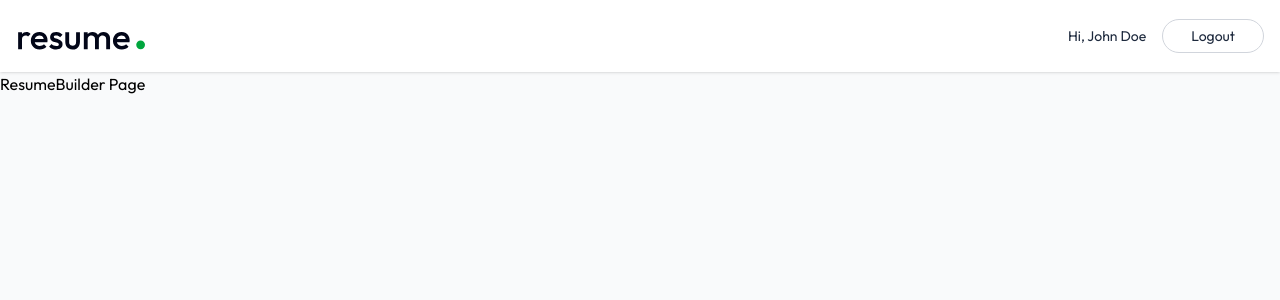
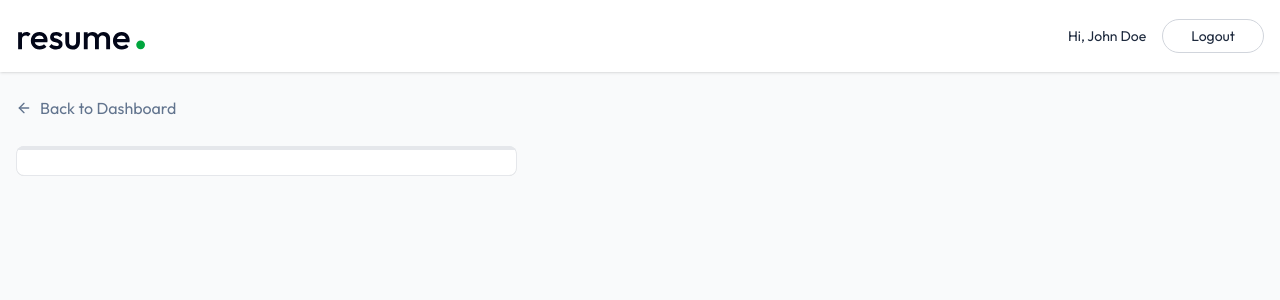
Before and after one commit to trnahnh/Resume-Hippocrates, a React (Vite) app in the folder client/: page /app/builder/1 in a window 1280 px wide. Shown: the top 300 px of the page. Built offline with nearby package versions, Linux system fonts and the light colour scheme; the HTML template or start-up script is replaced by a standard one.

Commit message:
Progress Bar

```diff
--- a/client/src/pages/ResumeBuilder.jsx
+++ b/client/src/pages/ResumeBuilder.jsx
@@ -1,16 +1,77 @@
-import React, { useState } from 'react'
+import React, { useEffect, useState } from 'react'
+import { Link, useParams } from 'react-router-dom'
+import { dummyResumeData } from '../assets/assets'
+import { ArrowLeftIcon, Briefcase, FileText, FolderIcon, GraduationCap, Sparkles, User } from 'lucide-react'
 
 const ResumeBuilder = () => {
+
+  const { resumeId } = useParams()
 
   const [resumeData, setResumeData] = useState({
     _id: '',
     title: '',
-    personal_info: {}
+    personal_info: {},
+    professional_summary: "",
+    experience: [],
+    education: [],
+    project: [],
+    skills: [],
+    template: "classic",
+    accent_color: "#3B82F6",
+    public: false,
   })
+
+  const loadExistingResume = async () => {
+    const resume = dummyResumeData.find(resume => resume._id === resumeId)
+    if (resume) {
+      setResumeData(resume)
+      document.title = resume.title
+    }
+  }
+
+  const [activeSectionIndex, setActiveSectionIndex] = useState(0)
+  const [removeBackground, setRemoveBackground] = useState(false);
+
+  const sections = [
+    { id: "personal", name: "Personal Info", icon: User },
+    { id: "summary", name: "Summary", icon: FileText },
+    { id: "experience", name: "Experience", icon: Briefcase },
+    { id: "education", name: "Education", icon: GraduationCap },
+    { id: "projects", name: "Projects", icon: FolderIcon },
+    { id: "skills", name: "Skills", icon: Sparkles },
+  ]
+
+  const activeSection = sections[activeSectionIndex]
+
+  useEffect(() => {
+    loadExistingResume()
+  }, [])
 
   return (
     <div>
-        <h1>ResumeBuilder Page</h1>
+
+        <div className='max-w-7xl mx-auto px-4 py-6'>
+          <Link to={'/app'} className='inline-flex gap-2 items-center text-slate-500 hover:text-slate-700 transition-all'>
+            <ArrowLeftIcon className='size-4'/> Back to Dashboard
+          </Link>
+        </div>
+
+        <div className='max-w-7xl mx-auto px-4 pb-8'>
+          <div className='grid lg:grid-cols-12 gap-8'>
+            {/* Left Panel - Form */}
+            <div className='relative lg:col-span-5 rounded-lg overflow-hidden'>
+              <div className='bg-white rounded-lg shadow-sm border border-gray-200 p-6 pt-1'>
+                {/* Progress bar using activeSectionIndex */}
+                <hr className='absolute top-0 left-0 right-0 border-2 border-gray-200'/>
+                <hr className='absolute top-0 left-0 h-1 bg-gradient-to-r from-green-500 to-green-600 border-none transition-all duration-2000' style={{width: `${activeSectionIndex * 100 / (sections.length - 1)}%`}}/>
+              </div>
+            </div>
+
+            {/* Right Panel - Preview */}
+            <div></div>
+          </div>
+        </div>
+
     </div>
   )
 }
```
